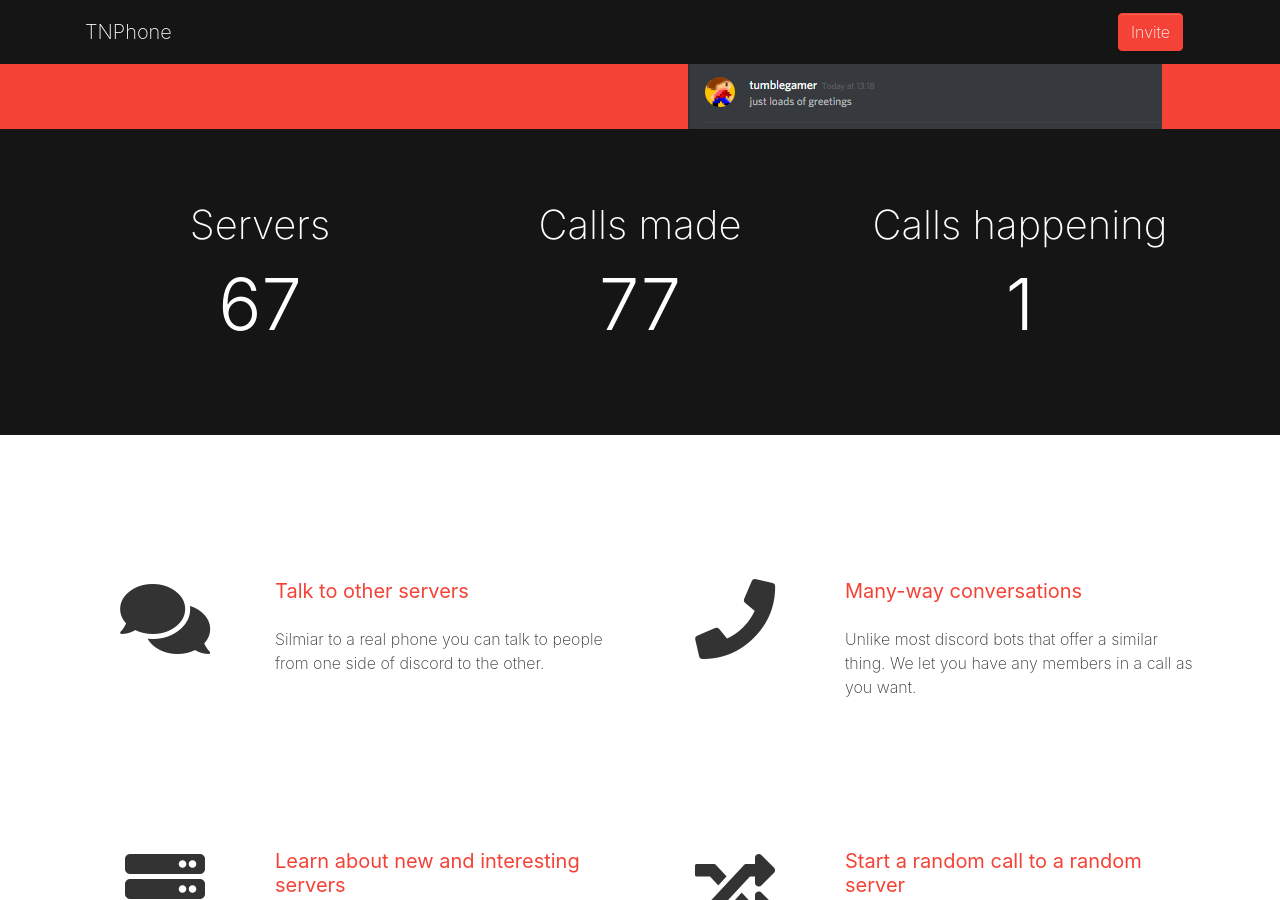
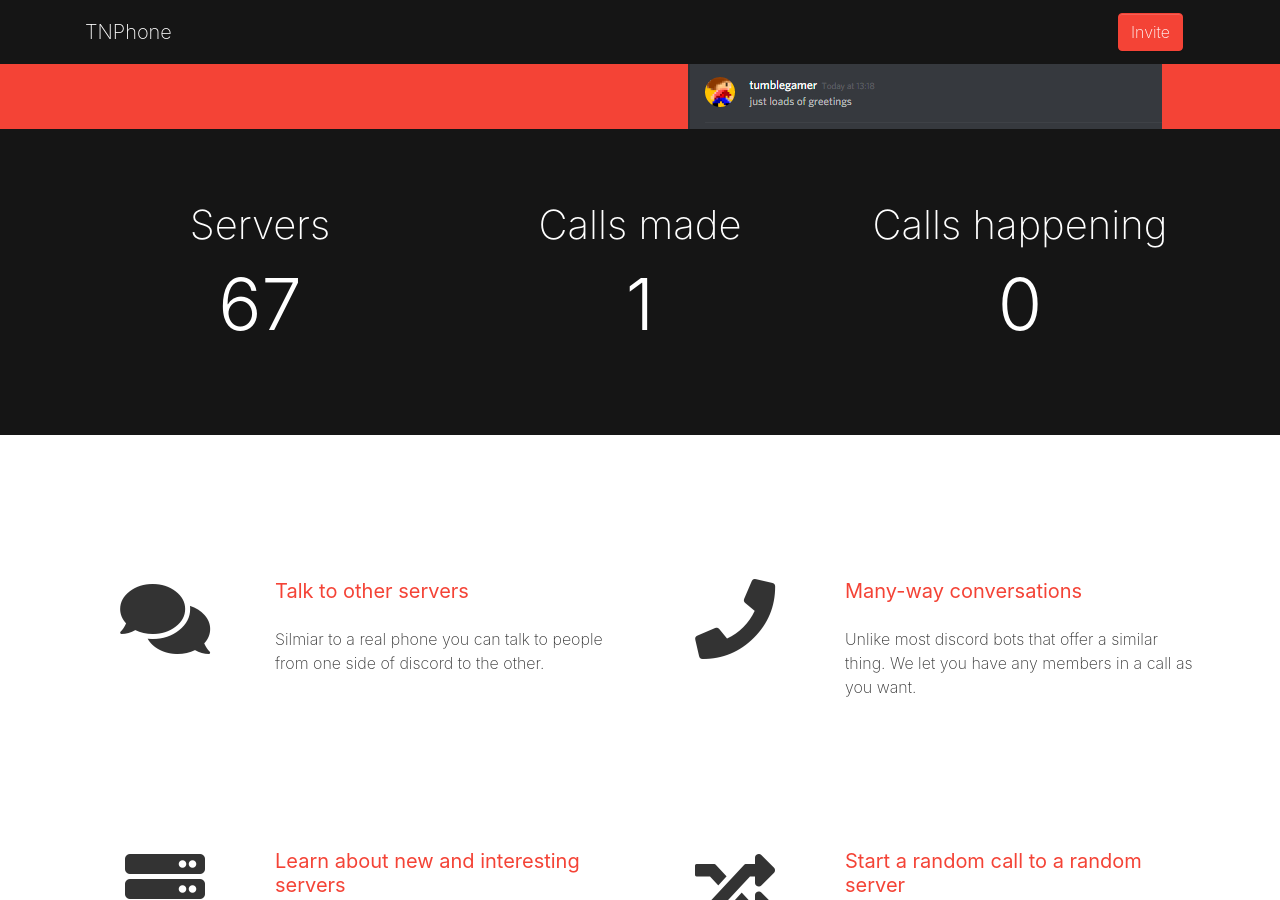
Before and after one commit to tumblenet/tnphone.tumblenet.ga, a Jekyll site: the page built from index.html, in a window 1280 px wide and 900 px high, scrolled down 443 px. Built offline with Jekyll 4.4.1, drawn with Linux system fonts in a browser that asks for light colours; nearby versions of some CDN libraries.

Commit message:
Update Phones feed

```diff
--- a/_data/phones.json
+++ b/_data/phones.json
@@ -19,7 +19,7 @@
 			"wwtbam": false
 		}
 	],
-	"callsMade": 77,
+	"callsMade": 1,
 	"servers": 67,
-	"currentCalls": 1
+	"currentCalls": 0
 }
```
